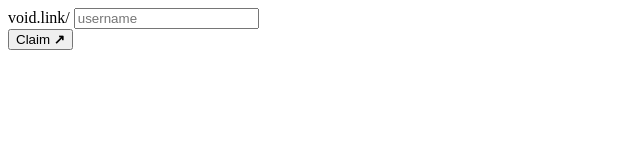
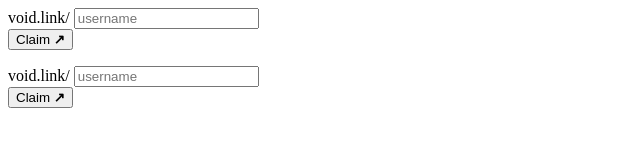
Before and after one commit to LyxLunar/void.link, a website: page index.html in a window 1280 px wide. Shown: the whole page, without its empty margins (0-640 px from the left). Drawn offline with Linux system fonts and the light colour scheme.

Commit message:
Add claim form with username input field

```diff
--- a/index.html
+++ b/index.html
@@ -15,3 +15,20 @@
     Claim <b>↗</b>
   </button>
 </form>
+<form class="claim">
+  <div>
+    <span>void.link/</span>
+    <input
+      id="finalHandleInput"
+      placeholder="username"
+      maxlength="24"
+      minlength="1"
+      autocomplete="off"
+      spellcheck="false"
+    >
+  </div>
+
+  <button type="submit">
+    Claim <b>↗</b>
+  </button>
+</form>
```
